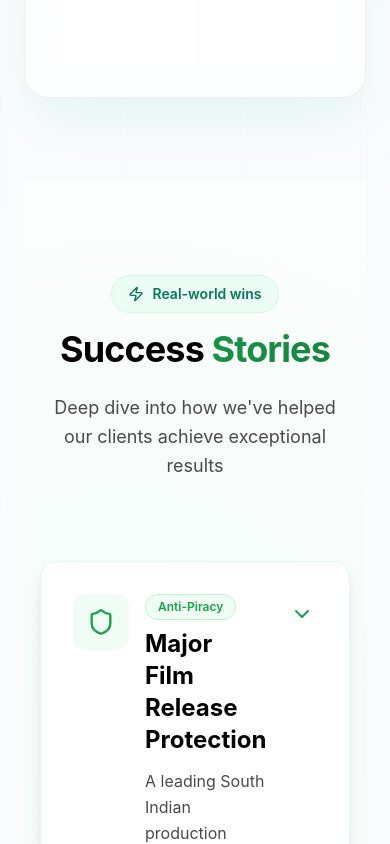
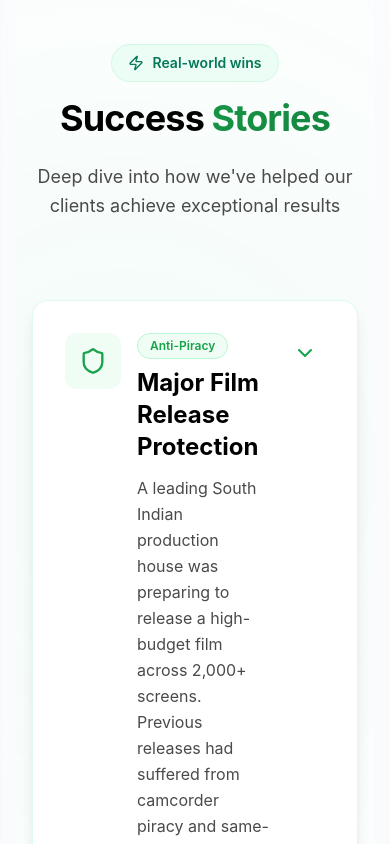
Before and after one commit to Michaelanand123singh/bhumi-tech, a React (Vite) app: page /results in a window 390 px wide. Shown: the part 3355-4199 px from the top of the page. Built offline with nearby package versions, Linux system fonts and the light colour scheme.

Commit message:
udpated tyeh

```diff
--- a/src/components/results/MetricsDashboard.jsx
+++ b/src/components/results/MetricsDashboard.jsx
@@ -92,7 +92,7 @@ const MetricsDashboard = () => {
   }, []);
 
   return (
-    <section ref={sectionRef} className="py-24 bg-white border-t border-brown-100/30 relative overflow-hidden" id="metrics">
+    <section ref={sectionRef} className="py-16 md:py-20 lg:py-24 bg-transparent relative overflow-hidden">
       {/* Soft Gradient Background */}
       <div className="pointer-events-none absolute inset-0 bg-[radial-gradient(circle_at_20%_20%,rgba(16,185,129,0.05),transparent_38%),radial-gradient(circle_at_80%_0%,rgba(99,102,241,0.05),transparent_42%)]" />
       <div className="pointer-events-none absolute inset-0 bg-[linear-gradient(to_right,rgba(15,23,42,0.04)_1px,transparent_1px),linear-gradient(to_bottom,rgba(15,23,42,0.04)_1px,transparent_1px)] bg-[length:140px_140px] opacity-40" />
--- a/src/pages/Results.jsx
+++ b/src/pages/Results.jsx
@@ -4,17 +4,15 @@ import MetricsDashboard from '../components/results/MetricsDashboard';
 import CaseStudies from '../components/results/CaseStudies';
 import Testimonials from '../components/results/Testimonials';
 import ClientLogos from '../components/results/ClientLogos';
-import ResultsCTA from '../components/results/ResultsCTA';
 import SEO from '../components/seo/SEO';
 import { seoData } from '../data/seoData';
-
 
 const Results = () => {
   return (
     <>
       <SEO {...seoData.results} />
       <div className="relative min-h-screen bg-gradient-to-b from-white via-slate-50 to-white overflow-hidden">
-      {/* Soft ambient glows */}
+        {/* Soft ambient glows - Optimized for performance */}
         <div className="pointer-events-none absolute inset-0">
           <div className="absolute -left-24 -top-24 h-96 w-96 bg-emerald-200/40 blur-3xl rounded-full" />
           <div className="absolute right-[-10%] top-1/4 h-80 w-80 bg-indigo-200/35 blur-3xl rounded-full" />
@@ -23,29 +21,25 @@ const Results = () => {
           <div className="absolute inset-0 bg-[linear-gradient(to_right,rgba(99,102,241,0.04)_1px,transparent_1px)] bg-[length:120px_120px] opacity-40" />
         </div>
 
-      <div className="relative space-y-20 md:space-y-28">
+        <div className="relative space-y-16 md:space-y-24 lg:space-y-28">
           <ResultsHero />
 
-        <section className="max-w-6xl mx-auto px-6 w-full">
-          <div className="bg-white/85 backdrop-blur-xl border border-slate-200/70 rounded-3xl shadow-2xl shadow-emerald-500/10 p-8 md:p-12">
+          <section id="metrics" className="max-w-6xl mx-auto px-4 sm:px-6 w-full">
+            <div className="bg-white/85 backdrop-blur-xl border border-slate-200/70 rounded-3xl shadow-2xl shadow-emerald-500/10 p-6 md:p-8 lg:p-12">
               <MetricsDashboard />
             </div>
           </section>
 
-        <section className="max-w-6xl mx-auto px-6 w-full">
+          <section id="stories" className="max-w-6xl mx-auto px-4 sm:px-6 w-full">
             <CaseStudies />
           </section>
 
-        <section className="max-w-6xl mx-auto px-6 w-full">
+          <section className="max-w-6xl mx-auto px-4 sm:px-6 w-full">
             <Testimonials />
           </section>
 
-        <section className="max-w-6xl mx-auto px-6 w-full">
+          <section className="max-w-6xl mx-auto px-4 sm:px-6 w-full pb-12 md:pb-16 lg:pb-20">
             <ClientLogos />
-        </section>
-
-        <section className="max-w-6xl mx-auto px-6 w-full pb-20">
-          <ResultsCTA />
           </section>
         </div>
       </div>
```
Lines whose indentation alone changed are shown as unchanged.
